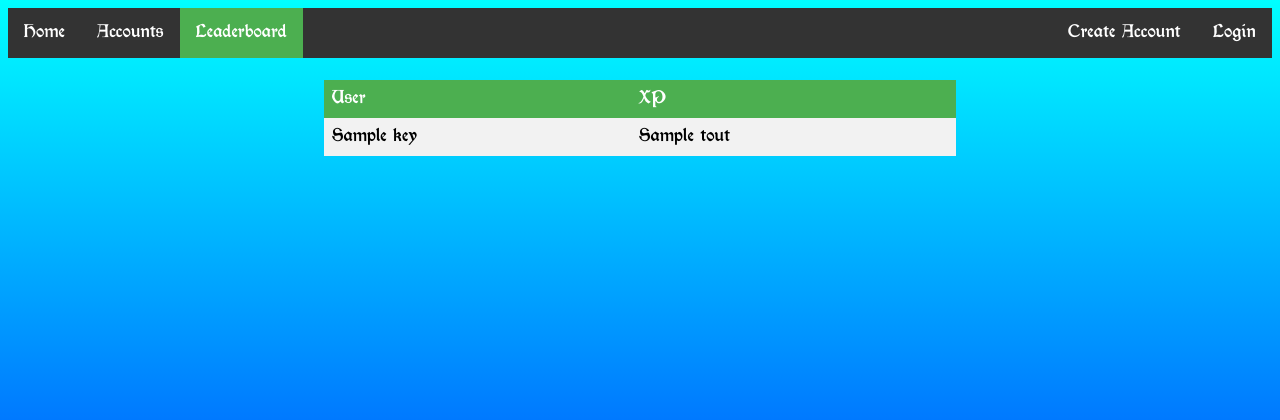
After one commit to Lightning3105/Aiopa-Web-Server, a Flask app: template templates/leaderboard.html in a window 1280 px wide. The commit adds this page. Shown: the top 420 px of the page. Run offline with Flask 2, Linux system fonts and the light colour scheme; the template is opened without the code that fills it: most values are stand-ins (such as "Sample title", 1, 10 or a date in 2020).

Commit message:
Added menu bar with links to key pages. Added an ordered leaderboard, that pulls usernames and their xp from the database. Added all of the appropriate html and ccs.

```diff
--- a/flaskServer.py
+++ b/flaskServer.py
@@ -74,30 +74,44 @@ def server():
     acc = pickle.loads(out)
     f.close()
     print(acc)
-    for k, v in acc.items():
+    """for k, v in acc.items():
         hash_object = hashlib.md5(v['password'].encode())
         print(hash_object.hexdigest())
-        v['password'] = hash_object.hexdigest()
+        v['password'] = hash_object.hexdigest()"""
     out = pickle.dumps(acc)
     print(out)
     print(out)
     return out
+
+@app.route('/leaderboard')
+def leaderboard():
+    with open(accdab, "rb") as acc:
+        accs = pickle.load(acc)
+
+    for k, v in accs.items():
+        print("USER:", k)
+        for k, v in v.items():
+            print(k, v)
+    #names = [k for k in accs.keys() if "xp" in accs[k].keys()]
+    names = accs.keys()
+    print(names)
+    table = {}
+    for n in names:
+        if "xp" in accs[n].keys():
+            table[n] = accs[n]["xp"]
+        else:
+            table[n] = 0
+    #table = {"Borris": 5, "John": 10, "James": 9485, "Tim": 1, "Fred": 456}
+    order = sorted(table, key=table.__getitem__, reverse=True)
+    return flask.render_template('leaderboard.html', tout=table, korder=order)
 
 
 @app.route('/senddata/', methods=['GET', 'POST'])
 def getter():
     from ast import literal_eval
     data = flask.request.data
-    print("PRE STRING")
     data = data.decode("utf-8")
-    """data = str(data)
-    data = data[2:]
-    data = data[:-1]"""
-    print("POST STRING")
-
-    import json
     data = json.loads(data)
-    print("POST LOAD")
     data = literal_eval(data)
     checkDatabase()
     try:
@@ -107,9 +121,7 @@ def getter():
             adict = pickle.load(acc)
             print(adict)
         with open(accdab, 'wb') as acc:
-            hash_object = hashlib.md5(adict[un]["password"].encode())
-            hash_object = hash_object.hexdigest()
-            if hash_object == pw:
+            if adict[un]["password"] == pw:
                 del data['username']
                 del data['password']
                 adict[un].update(data)
@@ -134,7 +146,9 @@ def accountcreated():
         adict = pickle.load(acc)
     with open(accdab, 'wb') as acc:
         adict[username] = {}
-        adict[username]["password"] = password
+        hash_object = hashlib.md5(password.encode())
+        hash_object = hash_object.hexdigest()
+        adict[username]["password"] = hash_object
         pickle.dump(adict, acc)
         print(adict)
     return flask.render_template('form_action.html', username=username, password=password)
--- a/static/style.css
+++ b/static/style.css
@@ -93,6 +93,7 @@ p.footer{
 }
 
 /* Form Styles */
+
 form label{
     display: block;
     margin-bottom: 5px;
@@ -130,3 +131,62 @@ form input[type=submit]{
     cursor: pointer;
     text-align: center;
 }
+
+
+/* Menu Bar Stuff */
+ul {
+    list-style-type: none;
+    margin: 0;
+    padding: 0;
+    overflow: hidden;
+    background-color: #333;
+}
+
+li {
+    float: left;
+}
+
+li a {
+    display: block;
+    color: white;
+    text-align: center;
+    padding: 14px 16px;
+    text-decoration: none;
+}
+
+li a:hover:not(.active) {
+    background-color: #111;
+}
+
+.active {
+    background-color: #4CAF50;
+}
+
+/* Table Stuff */
+
+table {
+    border-collapse: collapse;
+    width: 50%;
+}
+
+th, td {
+    text-align: left;
+    padding: 8px;
+}
+
+tr:nth-child(even) {
+    background-color: #f2f2f2
+}
+
+tr:nth-child(odd) {
+    background-color: #e6e6e6
+}
+
+tr:hover {
+    background-color: #ccffff
+}
+
+th {
+    background-color: #4CAF50;
+    color: white;
+}
--- /dev/null
+++ b/templates/leaderboard.html
@@ -0,0 +1,35 @@
+<!DOCTYPE html>
+<html>
+<head>
+    <title>Handle POST requests with Flask</title>
+    <link href="{{ url_for('static', filename='style.css') }}" rel="stylesheet" type="text/css" />
+</head>
+<body>
+
+<ul>
+  <li><a href="#home">Home</a></li>
+  <li><a href="{{url_for('server')}}">Accounts</a></li>
+  <li><a class="active" href="{{url_for('leaderboard')}}">Leaderboard</a></li>
+  <ul style="float:right;list-style-type:none;">
+    <li><a href="{{url_for('createaccount')}}">Create Account</a></li>
+    <li><a href="#login">Login</a></li>
+  </ul>
+</ul>
+
+<br/>
+
+<table align="center">
+    <tr>
+        <th>User</th>
+        <th>XP</th>
+    </tr>
+{% for key in korder %}
+    <tr>
+        <td> {{ key }} </td>
+        <td> {{ tout[key] }} </td>
+    </tr>
+{% endfor %}
+</table>
+
+</body>
+</html>
```
Also changed, not shown: templates/form_action.html (+11 -0 lines), templates/form_submit.html (+10 -2 lines), 1 other file.
